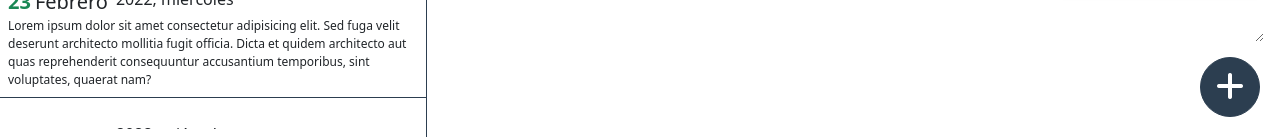
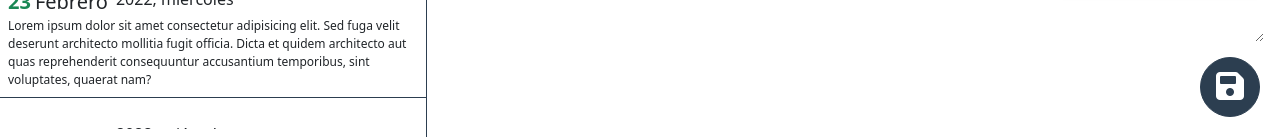
Before and after one commit to luisprmat/journal, a Vue app: page /#/daybook/1 in a window 1280 px wide. Shown: the part 663-800 px from the top of the page. Built offline with nearby package versions, Linux system fonts and the light colour scheme.

Commit message:
Fab icon with properties

```diff
--- a/src/modules/daybook/components/Fab.vue
+++ b/src/modules/daybook/components/Fab.vue
@@ -1,12 +1,19 @@
 <template>
   <button class="btn btn-primary">
-    <i class="fa fa-2x fa-plus"></i>
+    <i class="fa fa-2x"
+      :class="icon"
+    ></i>
   </button>
 </template>
 
 <script>
 export default {
-
+  props: {
+    icon: {
+      type: String,
+      default: 'fa-plus'
+    }
+  }
 }
 </script>
 
--- a/src/modules/daybook/views/EntryView.vue
+++ b/src/modules/daybook/views/EntryView.vue
@@ -27,7 +27,7 @@
     ></textarea>
   </div>
 
-  <Fab />
+  <Fab icon="fa-save" />
 
   <img
     src="https://www.robertlandscapes.com/wp-content/uploads/2018/05/IMG_3064-2-400x300.jpg"
```
